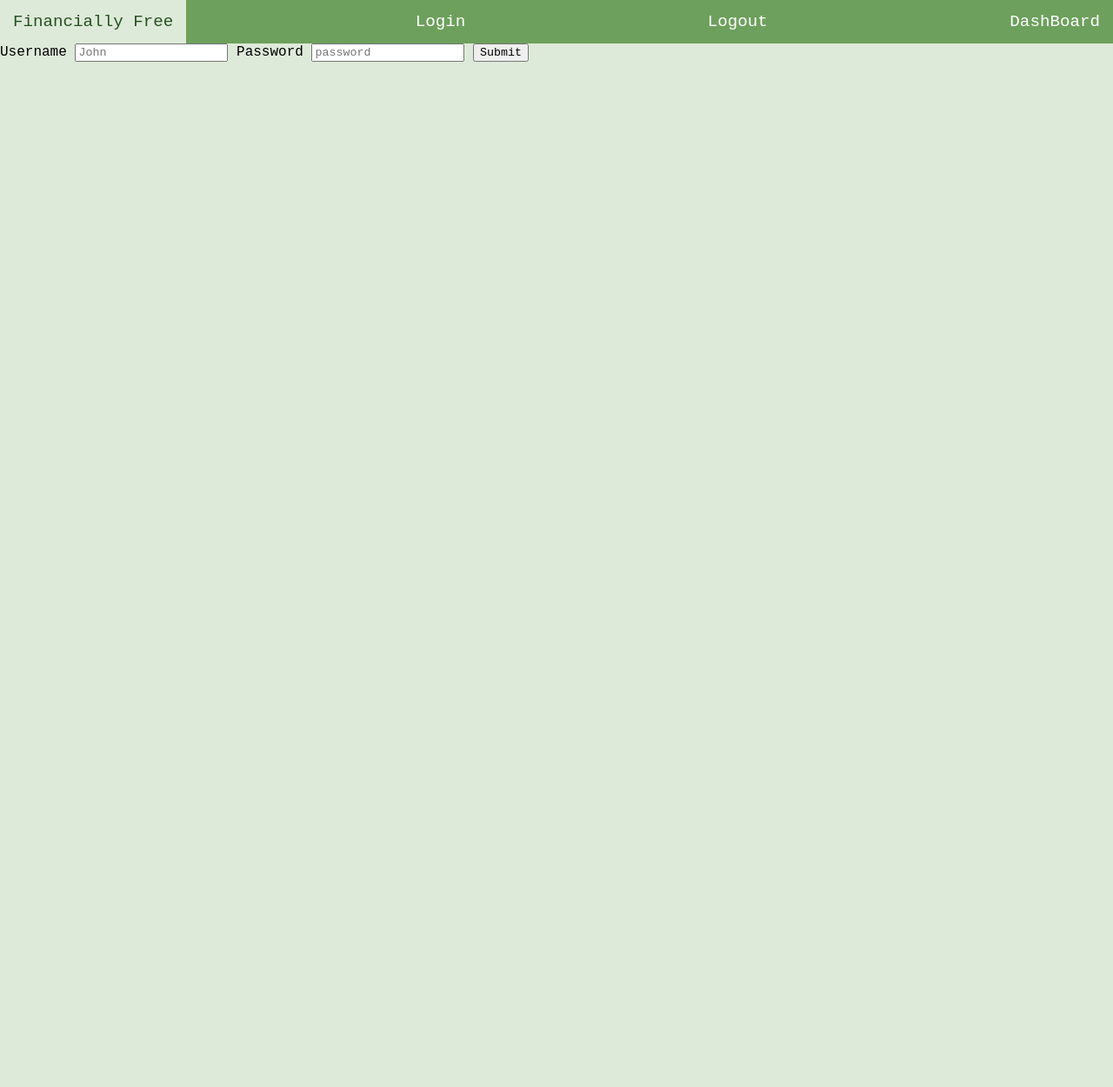
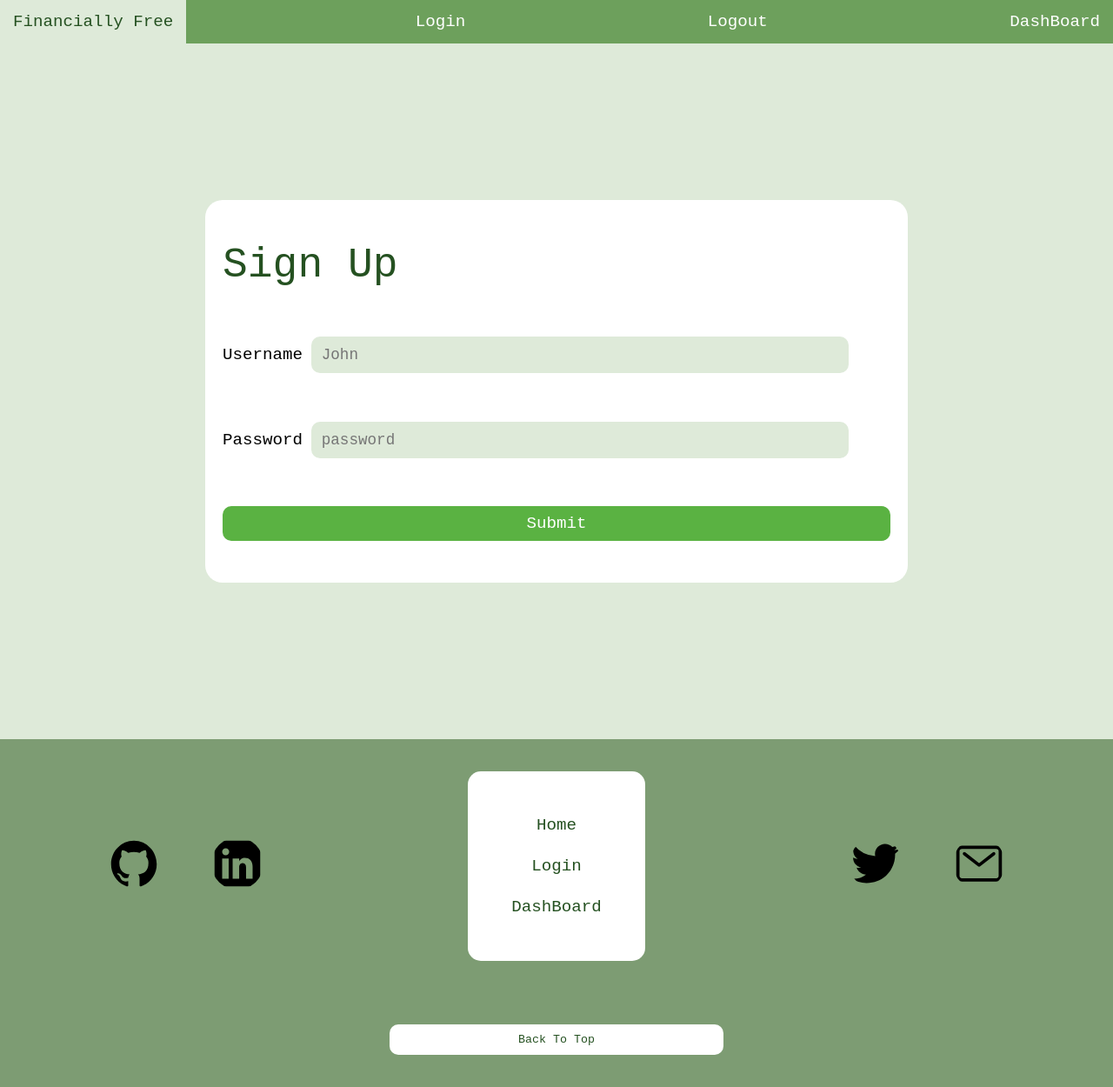
Before and after one commit to Mike1938/Financially-Free, a Flask app: template financiallyFree/templates/register.html in a window 1280 px wide. Shown: the whole page at 87% size. Before the commit the page ends 71 px from the top, so only its background shows below. Run offline with Flask 2, Linux system fonts and the light colour scheme; the template is opened without the code that fills it, so the values that code supplies are empty.

Commit message:
Worked a bit on server side form validation, styled the sign up page, added jinja2 template on signup page for error validation

```diff
--- a/financiallyFree/static/css/styles.css
+++ b/financiallyFree/static/css/styles.css
@@ -233,7 +233,59 @@ footer ul a{
     background-color: #fff;
     border-radius: 50%;
 }
+#signUp{
+    display: flex;
+    height: 100%;
+    justify-content: center;
+    align-items: center;
+}
+#signUp form{
+    display: flex;
+    flex-direction: column;
+    background-color: #fff;
+    height: 50%;
+    width: 60%;
+    border-radius: 20px;
+    align-content: flex-end;
+    justify-content: space-around;
+    padding: 20px;
+}
+#signUp p{
+    color: #255121;
+    font-size: 3rem;
+    margin: 0;
 
+}
+#signUp .error{
+    color: rgb(223, 115, 115);
+    font-size: 1.5rem;
+}
+#signUp form input{
+    height: 40px;
+    border: none;
+    outline: none;
+    background-color: #DEEAD9;
+    border-radius: 10px;
+    text-indent: 10px;
+    font-size: 1.1rem;
+    width: 80%;
+}
+#signUp form label{
+    font-size: 1.2rem;
+}
+#signUp form button{
+    height: 40px;
+    border-radius: 10px;
+    border: none;
+    background-color: #5AB242;
+    transition: all ease-in 200ms;
+    font-size: 1.2rem;
+    color: #fff;
+}
+#signUp form button:hover{
+    cursor: pointer;
+    background-color: #6A9957;
+}
 #registerB{
     background-color: #DEEAD9;
 }
--- a/financiallyFree/templates/register.html
+++ b/financiallyFree/templates/register.html
@@ -18,12 +18,40 @@
     </nav>
     <section id="signUp">
         <form method="post">
-            <label for="userName">Username</label>
-            <input name="username" id="userName" type="text" placeholder="John">
-            <label for="password">Password</label>
-            <input name="password" id="password" type="password" placeholder="password">
+            <p>Sign Up</p>
+            {% if err%}
+                <p class="error">{{err}}</p>
+            {% endif %}
+            <div>
+                <label for="userName">Username</label>
+                <input name="username" id="userName" type="text" placeholder="John">
+            </div>
+            <div>
+                <label for="password">Password</label>
+                <input name="password" id="password" type="password" placeholder="password">
+            </div>
             <button>Submit</button>
         </form>
     </section>
+    <footer>
+        <div class="socials">
+            <a href="https://github.com/Mike1938" target="_"><img src="{{url_for('static', filename='./images/logo-github.svg')}}" alt="GitHub Link"></a>
+            <a href="https://www.linkedin.com/" target="_"><img src="{{url_for('static', filename='./images/logo-linkedin.svg')}}" alt="Linkedin"></a>
+        </div>
+        <div id="otherPages">
+            <ul>
+                <li><a href="/">Home</a></li>
+                <li><a href="/login">Login</a></li>
+                <li><a href="/Dashboard">DashBoard</a></li>
+            </ul>
+        </div>
+        <div class="socials">
+            <a href="https://twitter.com/home" target="_"><img src="{{url_for('static', filename='./images/logo-twitter.svg')}}" alt="Twitter Link"></a>
+            <a href="" target="_"><img src="{{url_for('static', filename='./images/mail-outline.svg')}}" alt="Mail Link"></a>
+        </div>
+        <div id="backToTop">
+            <a href="#top"><button>Back To Top</button></a>
+        </div>
+    </footer>
 </body>
 </html>
```
Also changed, not shown: financiallyFree/auth.py (+10 -4 lines).
